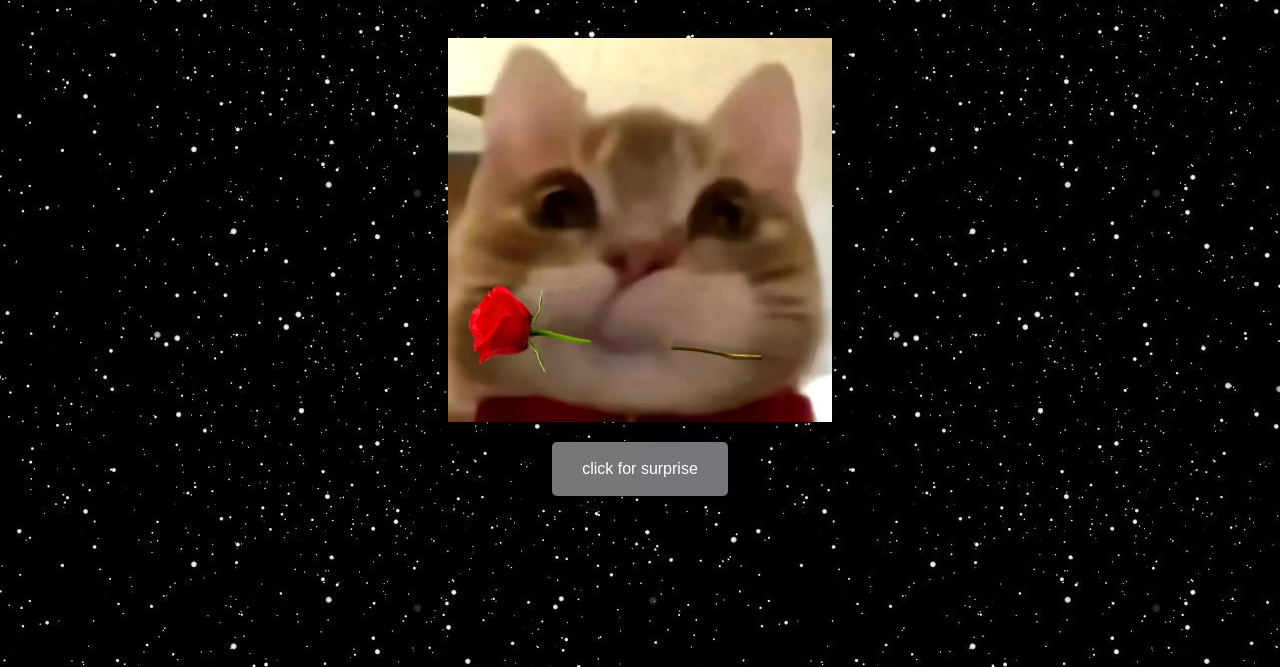
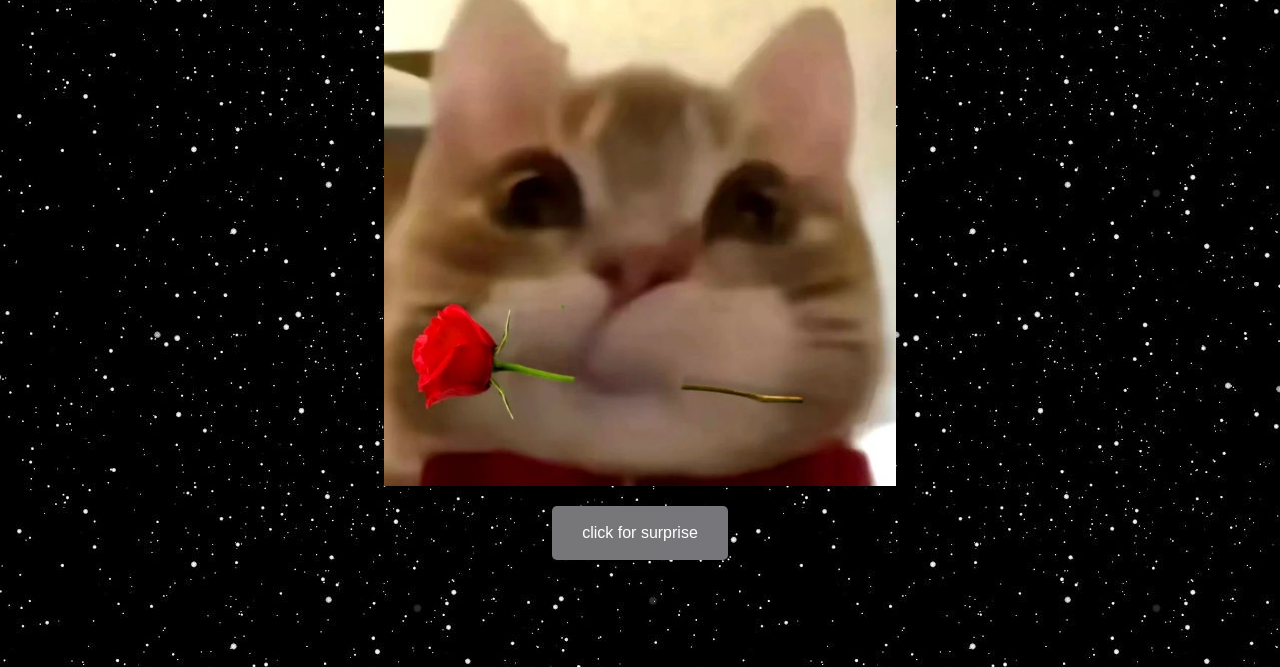
Before and after one commit to naylashafira/glow-flower, a plain HTML site: page index.html in a window 1280 px wide. Shown: the part 133-800 px from the top of the page. Drawn offline with nearby package versions, Linux system fonts and the light colour scheme.

Commit message:
Fix duplicate HTML and update image size
Removed duplicate HTML structure and adjusted image width.

```diff
--- a/index.html
+++ b/index.html
@@ -25,7 +25,7 @@
             font-family: Arial, sans-serif;
         }
         img {
-            max-width:30%;
+            max-width:40%;
             height: auto;
             margin-bottom: 20px; /* Spasi antara gambar dan tombol */
         }
```
